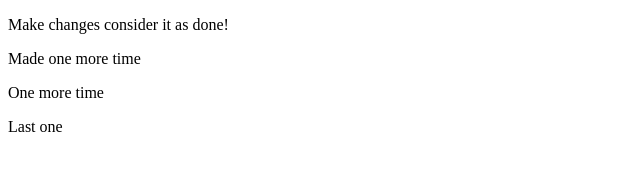
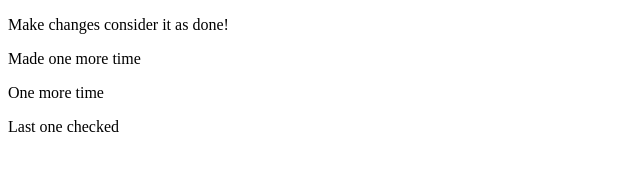
Before and after one commit to abhishekvaranasi/temp_clean, a plain HTML site: page index.html in a window 1280 px wide. Shown: the full height of the page, 0-640 px from the left. Drawn offline with Linux system fonts and the light colour scheme.

Commit message:
checked successfully

```diff
--- a/index.html
+++ b/index.html
@@ -7,6 +7,6 @@
 <p>Make changes consider it as done!</p>
 <p>Made one more time</p>
 <p>One more time</p>
-<p>Last one</p>
+<p>Last one checked</p>
 </body>
 </html>
```
